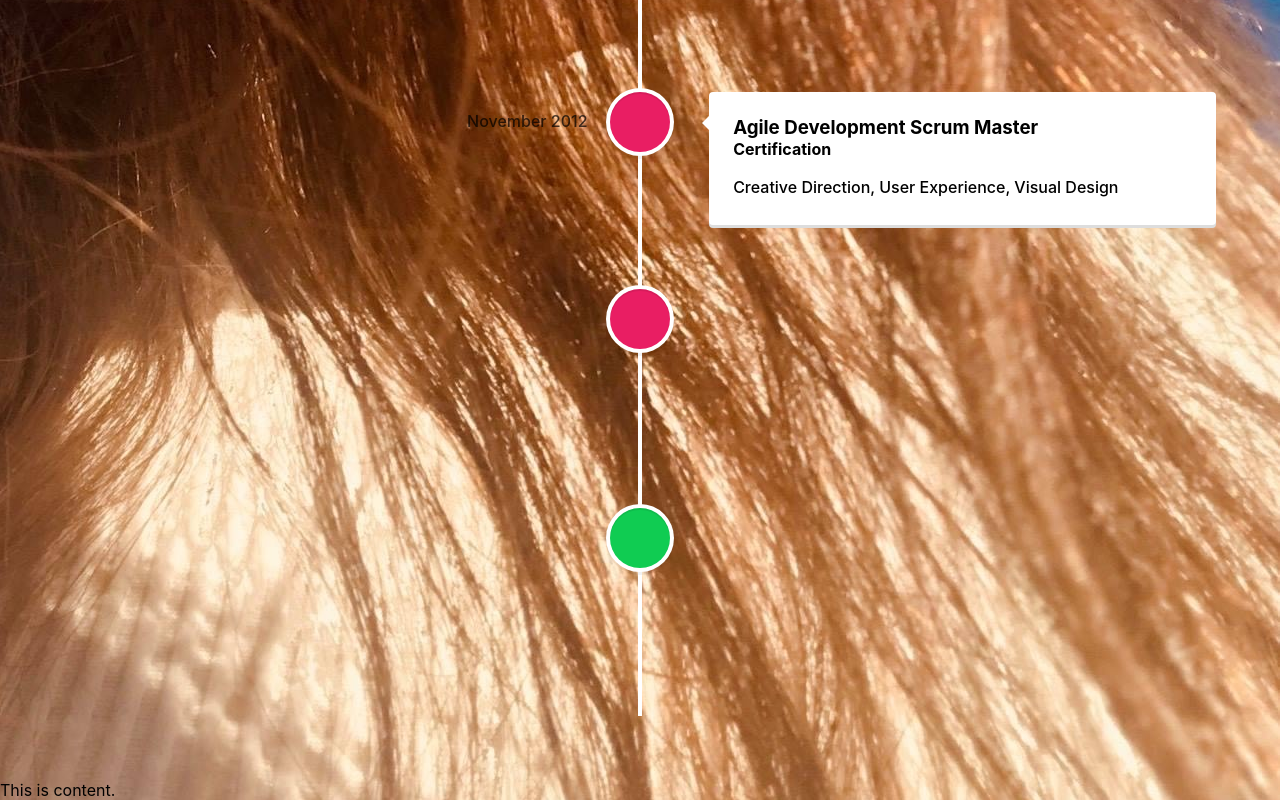
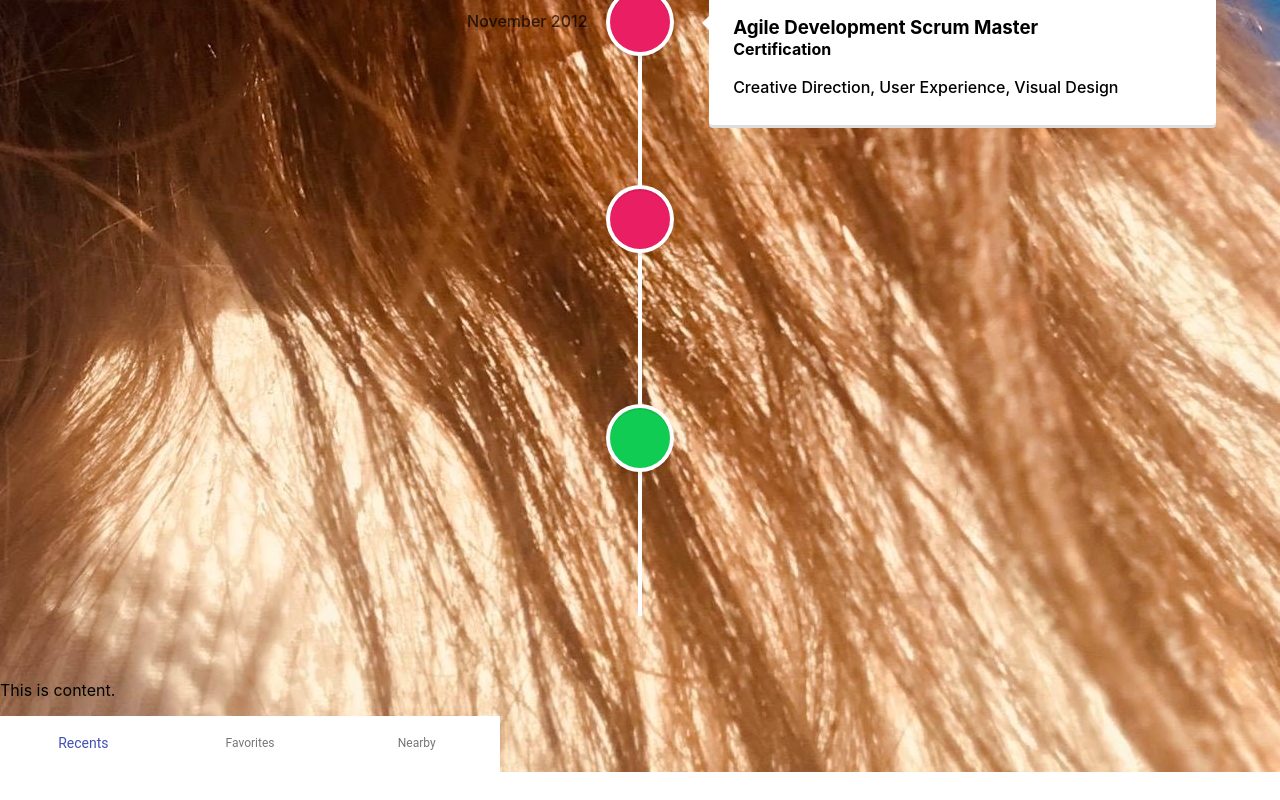
Before and after one commit to odgerey/artistport, a React (Create React App) app: page / in a window 1280 px wide. Shown: the part 1245-2045 px from the top of the page. After the commit the page ends 2017 px from the top, so only its background shows below. Built offline with nearby package versions, Linux system fonts and the light colour scheme.

Commit message:
Bottom navigation material ui code created, not appearing

```diff
--- a/package.json
+++ b/package.json
@@ -3,6 +3,7 @@
   "version": "0.1.0",
   "private": true,
   "dependencies": {
+    "@material-ui/core": "^4.11.0",
     "@testing-library/jest-dom": "^4.2.4",
     "@testing-library/react": "^9.3.2",
     "@testing-library/user-event": "^7.1.2",
--- a/src/App.js
+++ b/src/App.js
@@ -4,6 +4,7 @@ import Routes from './Routes/Routes.js';
 import Toolbar from './Components/Toolbar/Toolbar';
 import SideDrawer from './Components/SideDrawer/SideDrawer';
 import Backdrop from './Components/Backdrop/Backdrop';
+import BottomNavigation from './Components/BottomNavigation/BottomNav';
 
 
 
@@ -38,10 +39,13 @@ class App extends Component {
       <SideDrawer show={this.state.sideDrawerOpen}/>
       {backdrop}
 
+
      <Routes/>
+
       <main style={{marginTop: '64px'}}>
         <p>This is content.</p>
       </main>
+      <BottomNavigation/>
     </div>
     )
   }
--- /dev/null
+++ b/src/Components/BottomNavigation/BottomNav.js
@@ -0,0 +1,31 @@
+import React from 'react';
+import { makeStyles } from '@material-ui/core/styles';
+import BottomNavigation from '@material-ui/core/BottomNavigation';
+import BottomNavigationAction from '@material-ui/core/BottomNavigationAction';
+
+
+const useStyles = makeStyles({
+  root: {
+    width: 500,
+  },
+});
+
+export default function SimpleBottomNavigation() {
+  const classes = useStyles();
+  const [value, setValue] = React.useState(0);
+
+  return (
+    <BottomNavigation
+      value={value}
+      onChange={(event, newValue) => {
+        setValue(newValue);
+      }}
+      showLabels
+      className={classes.root}
+    >
+      <BottomNavigationAction label="Recents"  />
+      <BottomNavigationAction label="Favorites"  />
+      <BottomNavigationAction label="Nearby"  />
+    </BottomNavigation>
+  );
+}
--- a/src/Components/Toolbar/Toolbar.scss
+++ b/src/Components/Toolbar/Toolbar.scss
@@ -1,5 +1,5 @@
 .toolbar {
-  position: relative;
+  position: fixed;
   top: 0;
   left:0;
   width: 100%;
```
Also changed, not shown: src/Components/BottomNavigation/BottomNav.scss (added), 1 other file (tests, documents, lock files or other folders).
